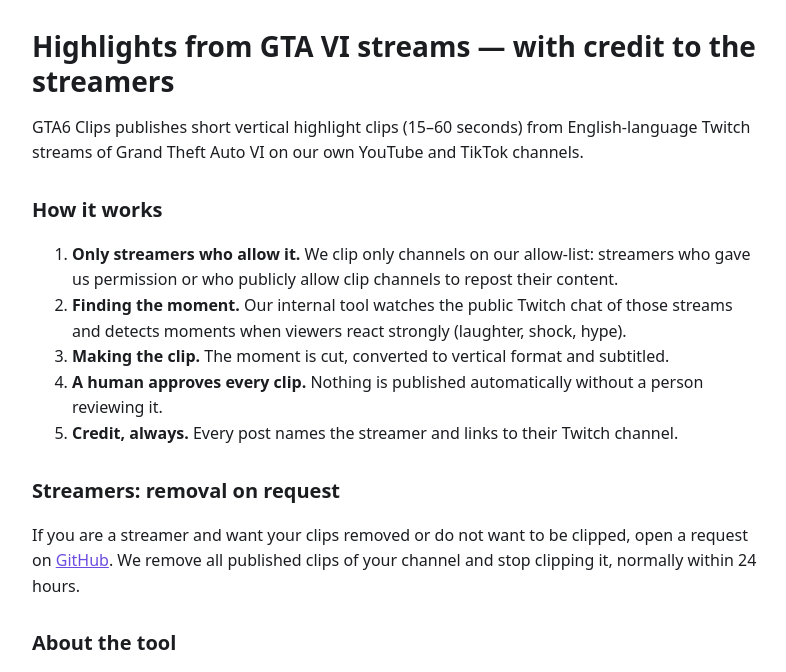
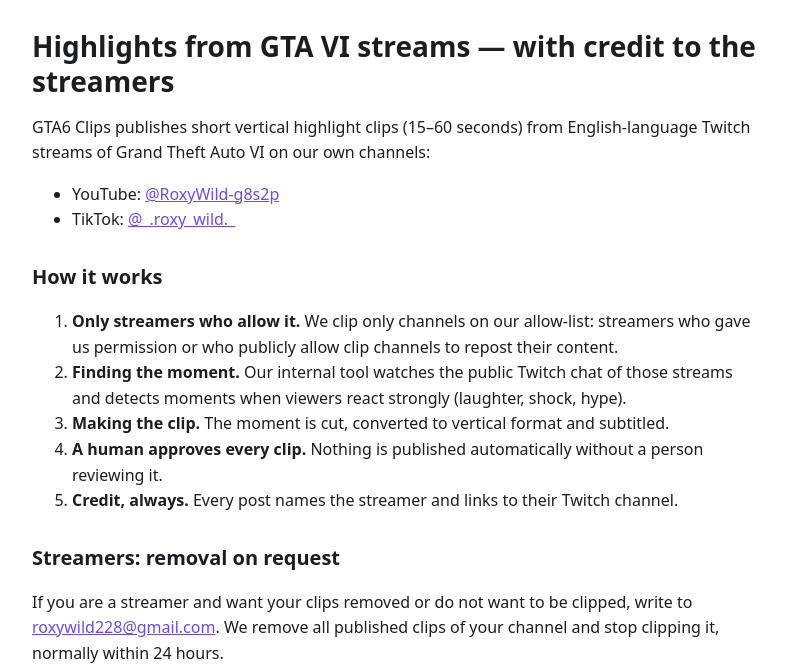
Before and after one commit to DanilKara/gta6clips, a plain HTML site: page index.html in a window 1280 px wide. Shown: the part 114-786 px from the top of the page, without its empty margins (244-1030 px from the left). Drawn offline with Linux system fonts and the light colour scheme.

Commit message:
Почта проекта и ссылки на каналы YouTube и TikTok
Co-Authored-By: Claude Opus 5.5 <noreply@anthropic.com>

```diff
--- a/index.html
+++ b/index.html
@@ -19,7 +19,11 @@
 <main>
   <h1>Highlights from GTA VI streams — with credit to the streamers</h1>
   <p>GTA6 Clips publishes short vertical highlight clips (15–60 seconds) from English-language Twitch streams of
-    Grand Theft Auto VI on our own YouTube and TikTok channels.</p>
+    Grand Theft Auto VI on our own channels:</p>
+  <ul>
+    <li>YouTube: <a href="https://www.youtube.com/@RoxyWild-g8s2p">@RoxyWild-g8s2p</a></li>
+    <li>TikTok: <a href="https://www.tiktok.com/@_.roxy_wild._">@_.roxy_wild._</a></li>
+  </ul>
 
   <h2>How it works</h2>
   <ol>
@@ -33,8 +37,8 @@
   </ol>
 
   <h2>Streamers: removal on request</h2>
-  <p>If you are a streamer and want your clips removed or do not want to be clipped, open a request on
-    <a href="https://github.com/DanilKara/gta6clips/issues/new">GitHub</a>. We remove all published clips of your channel and stop
+  <p>If you are a streamer and want your clips removed or do not want to be clipped, write to
+    <a href="mailto:roxywild228@gmail.com">roxywild228@gmail.com</a>. We remove all published clips of your channel and stop
     clipping it, normally within 24 hours.</p>
 
   <h2>About the tool</h2>
```
Also changed, not shown: privacy.html (+2 -2 lines), terms.html (+4 -4 lines).
